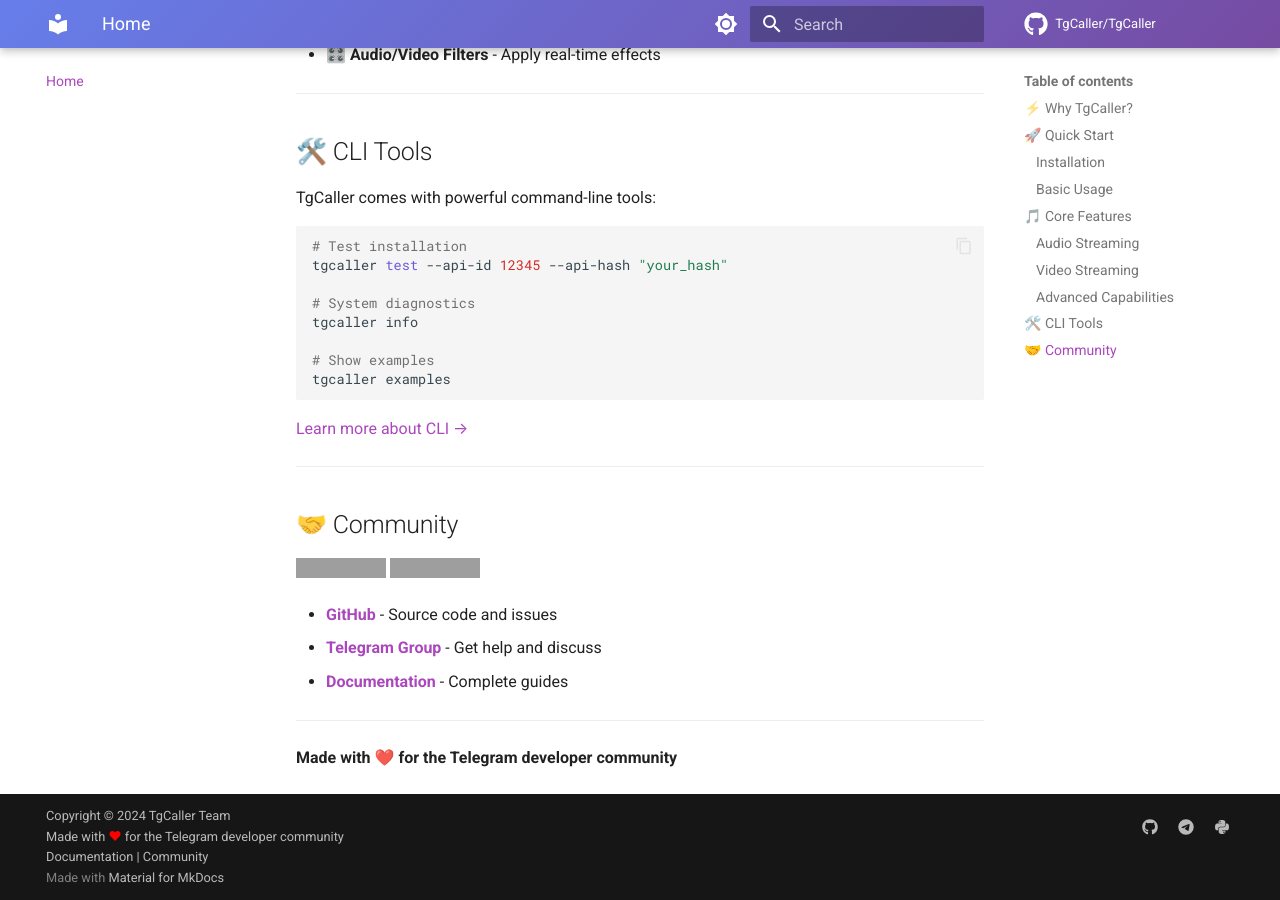
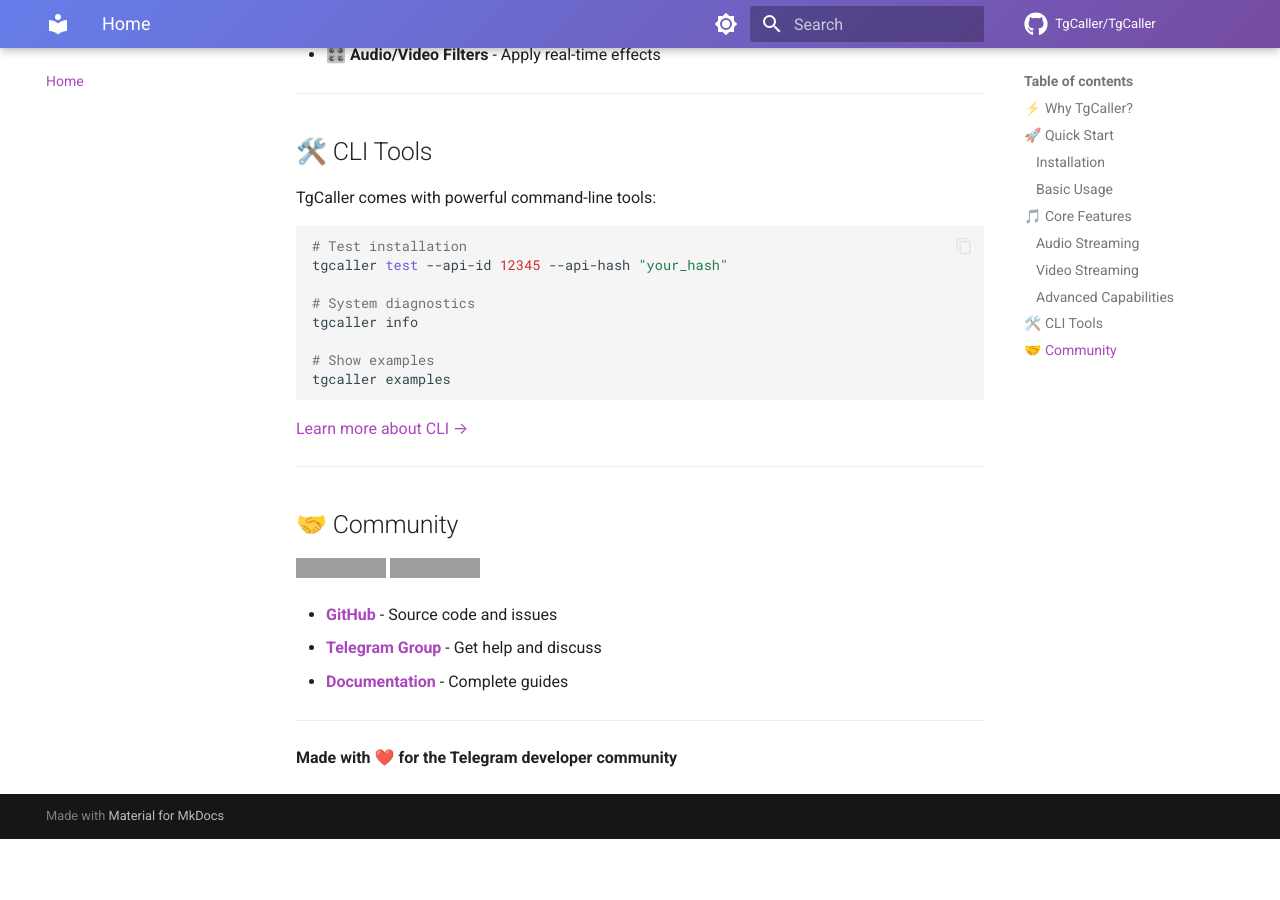
Before and after one commit to TgCaller/TgCaller, an MkDocs documentation site: the page built from docs/index.md, in a window 1280 px wide and 900 px high, scrolled down 2273 px. Built offline with MkDocs 1.6.1 and Material for MkDocs 9.7.7, drawn with Linux system fonts in a browser that asks for light colours; comment, search, counter and statistics services are not loaded; after the commit the page ends 3112 px from its top, so only the background shows below that; part of the change alters nothing that is shown; grey boxes are pictures that could not be loaded.

Commit message:
Update mkdocs.yml

```diff
--- a/mkdocs.yml
+++ b/mkdocs.yml
@@ -116,8 +116,11 @@ extra:
 extra_css:
   - stylesheets/extra.css
 
-copyright: |
-  Copyright © 2024 TgCaller Team<br>
-  Made with <span style="color: red;">&#10084;</span> for the Telegram developer community<br>
-  <a href="https://tgcaller.github.io/TgCaller/">Documentation</a> |
-  <a href="https://t.me/TgCallerOfficial">Community</a>
+site_url: https://tgcaller.github.io/TgCaller/
+
+extra:
+  copyright: |
+    Copyright © 2024 TgCaller Team<br>
+    Made with <span style="color: red;">&#10084;</span> for the Telegram developer community<br>
+    <a href="https://tgcaller.github.io/TgCaller/">Documentation</a> |
+    <a href="https://t.me/TgCallerOfficial">Community</a>
```
